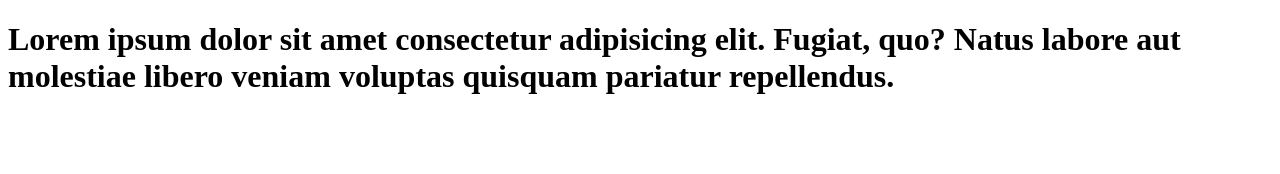
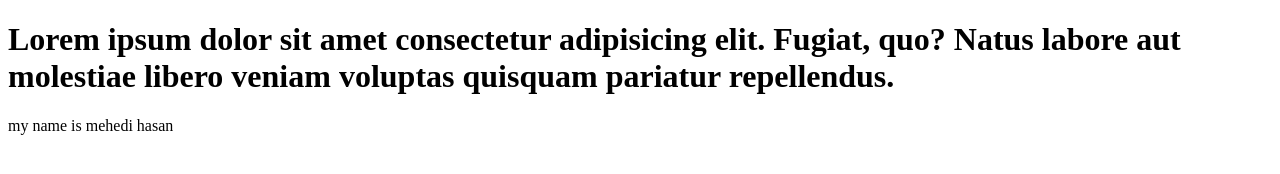
Before and after one commit to mdmehedihasanhowlader/second, a plain HTML site: page index.html in a window 1280 px wide. Drawn offline with Linux system fonts and the light colour scheme.

Commit message:
name add

```diff
--- a/index.html
+++ b/index.html
@@ -8,5 +8,6 @@
 </head>
 <body>
     <h1>Lorem ipsum dolor sit amet consectetur adipisicing elit. Fugiat, quo? Natus labore aut molestiae libero veniam voluptas quisquam pariatur repellendus.</h1>
+    <p>my name is mehedi hasan</p>
 </body>
 </html>
```
